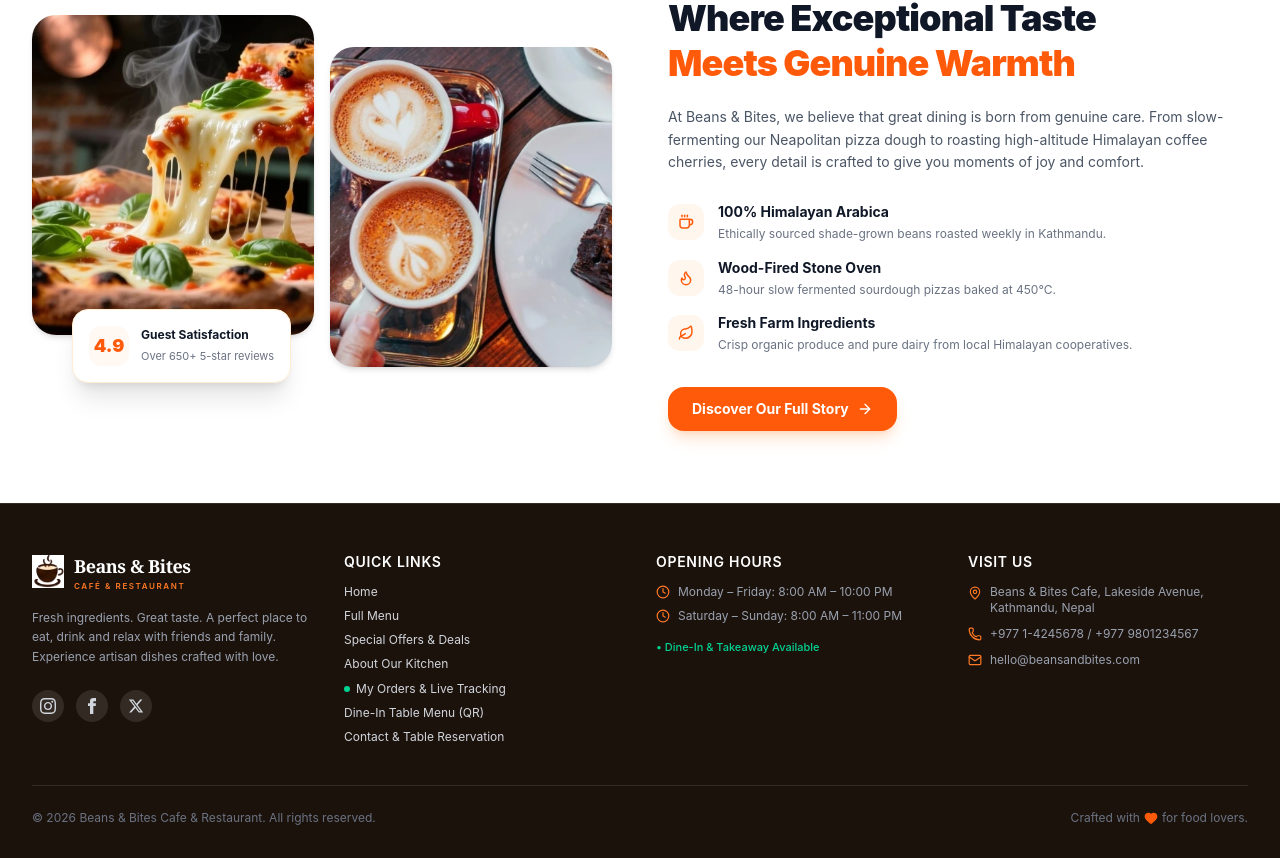
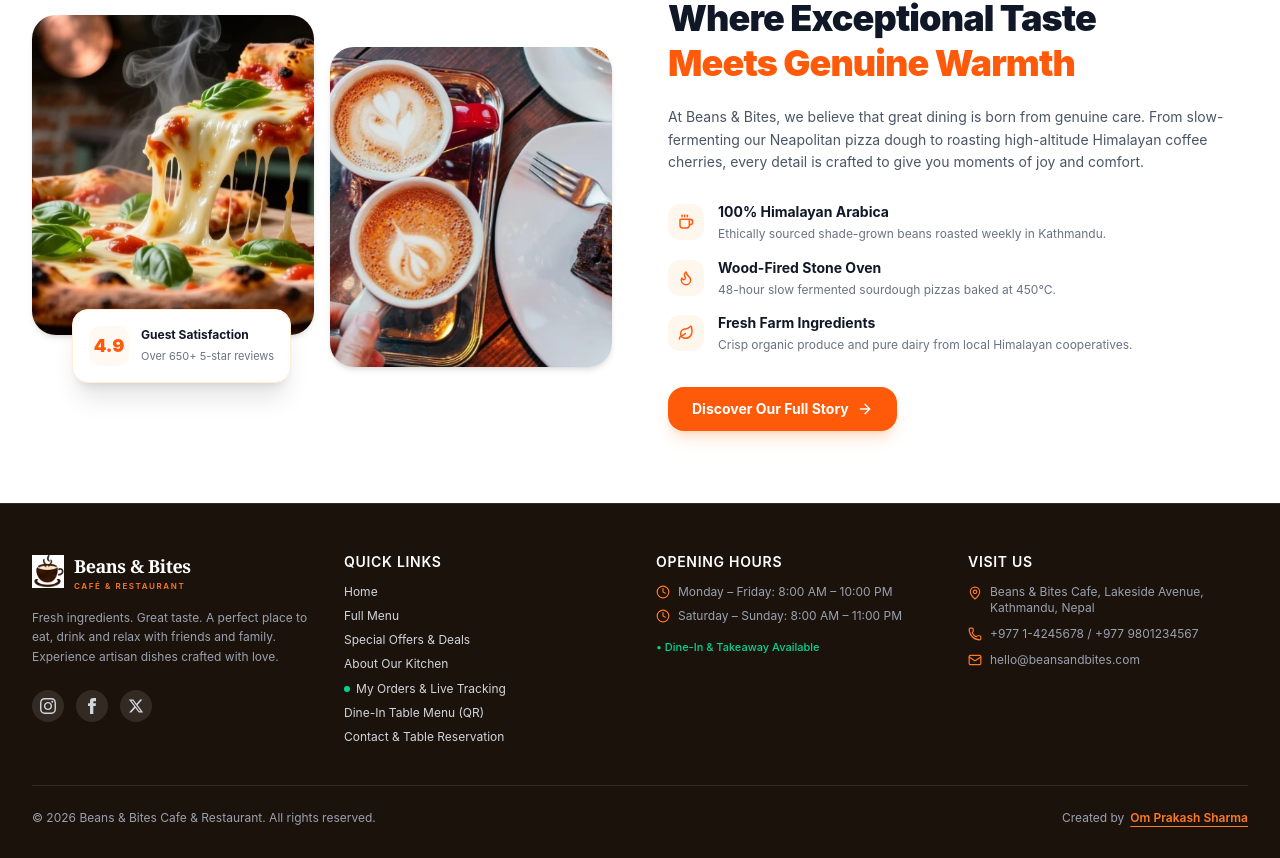
Before and after one commit to Prakash0m/cafe_management, a Next.js app in the folder beans-bites-frontend/: page / in a window 1280 px wide. Shown: the part 2292-3150 px from the top of the page. Built offline with nearby package versions, Linux system fonts and the light colour scheme; no server answers.

Commit message:
feat(footer): add 'Created by Om Prakash Sharma' portfolio link to bottom-right of footer

```diff
--- a/beans-bites-frontend/src/components/layout/customer/customer-footer.tsx
+++ b/beans-bites-frontend/src/components/layout/customer/customer-footer.tsx
@@ -6,13 +6,12 @@ import {
   Phone,
   Mail,
   Clock,
-  Heart,
 } from "lucide-react";
 import { ASSETS } from "@/lib/assets";
 
 export function CustomerFooter() {
   return (
-    <footer className="bg-[#1C120C] text-gray-300 pt-12 pb-8 border-t border-white/10">
+    <footer className="bg-[#1C120C] text-gray-300 pt-12 pb-24 sm:pb-8 border-t border-white/10">
       <div className="max-w-7xl mx-auto px-4 sm:px-6 lg:px-8">
         <div className="grid grid-cols-1 md:grid-cols-2 lg:grid-cols-4 gap-8 pb-10 border-b border-white/10">
           {/* Col 1: Brand & About */}
@@ -185,10 +184,18 @@ export function CustomerFooter() {
         </div>
 
         {/* Bottom Bar */}
-        <div className="pt-6 flex flex-col sm:flex-row items-center justify-between gap-3 text-xs text-gray-500">
+        <div className="pt-6 flex flex-col sm:flex-row items-center justify-between gap-3 text-xs text-gray-400">
           <p>© {new Date().getFullYear()} Beans & Bites Cafe & Restaurant. All rights reserved.</p>
-          <p className="flex items-center gap-1">
-            Crafted with <Heart className="w-3.5 h-3.5 text-[#FF5A0A] fill-[#FF5A0A]" /> for food lovers.
+          <p className="flex items-center gap-1.5">
+            <span>Created by</span>
+            <a
+              href="https://www.omprakashsharma.info.np/"
+              target="_blank"
+              rel="noopener noreferrer"
+              className="text-[#FF7A24] hover:text-[#FF5A0A] font-semibold underline underline-offset-4 transition-colors"
+            >
+              Om Prakash Sharma
+            </a>
           </p>
         </div>
       </div>
```
